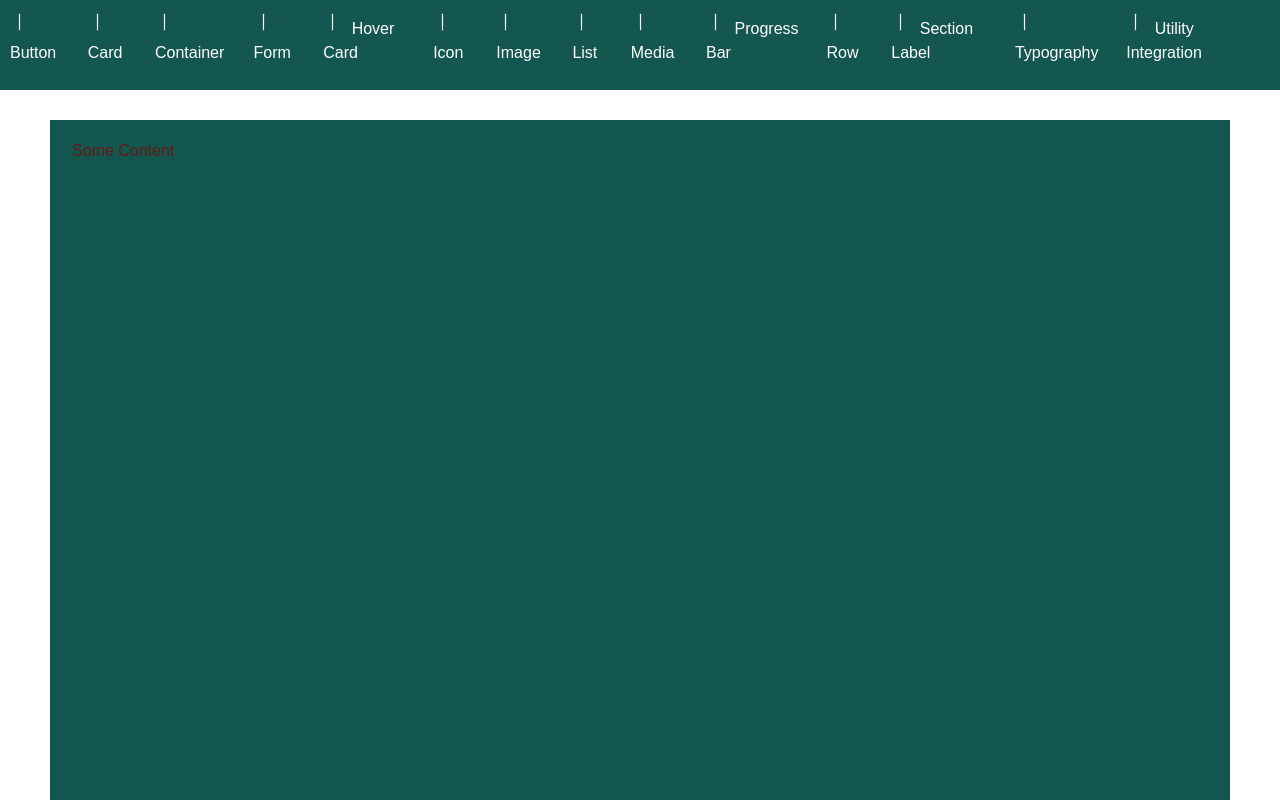
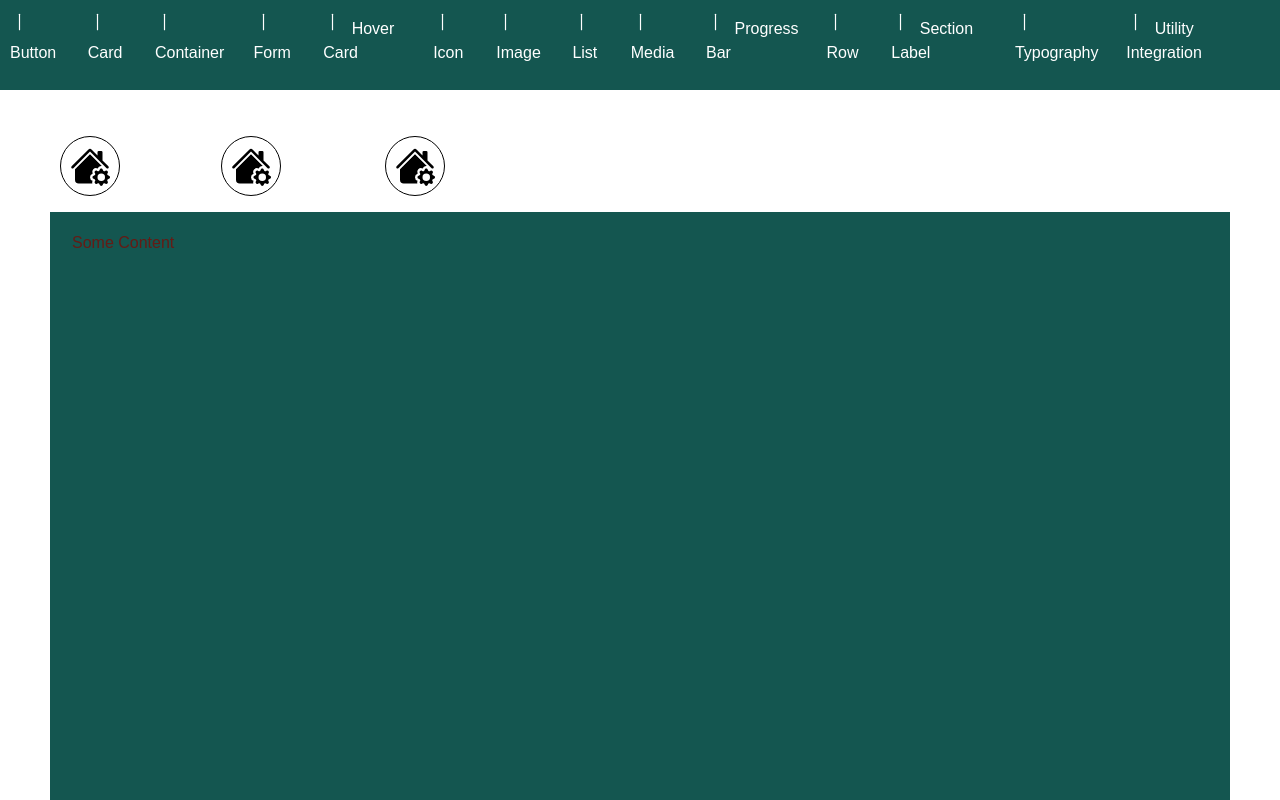
Before and after one commit to nrmndev/nrmndev-fw, a React (Vite) app: page /integration in a window 1280 px wide. Shown: the top 800 px of the page. Built offline with nearby package versions, Linux system fonts and the light colour scheme; a web font is replaced by a local one.

Commit message:
added missing types

```diff
--- a/src/components/layout/Column.types.ts
+++ b/src/components/layout/Column.types.ts
@@ -13,4 +13,5 @@ export type ColumnComponentProps = PickUtilityProps<
   | "lg"
   | "xl"
   | "xxl"
+  | "children"
 > & { gap?: SizeOptions };
--- a/src/routing/SampleComponents/SampleIntegration.tsx
+++ b/src/routing/SampleComponents/SampleIntegration.tsx
@@ -1,7 +1,8 @@
 // import IntegrationComponentTesting from "components/utility-styled-component/IntegrationComponentTesting";
 // import img from "/images/homepage/construction_1.jpg";
-import { Container, Row } from "@uiComponents";
+import { Column, Container, Media, Row } from "@uiComponents";
 import { useEffect, useRef } from "react";
+import { BsFillHouseGearFill } from "react-icons/bs";
 // import { isKeyInPropPresent } from "@utils";
 // import { MarginProps, MarginValueUnitOptions } from "@uiTypes";
 const SampleIntegration = () => {
@@ -13,6 +14,49 @@ const SampleIntegration = () => {
 
   return (
     <>
+      <Container className="flex flex-3">
+        <Column flex={{ alignContent: "center", justifyContent: "evenly" }}>
+          <Media
+            icon={{
+              icon: BsFillHouseGearFill,
+              rounded: true,
+              variant: "outline",
+              background: "white",
+            }}
+            heading={{ children: "1.2m+", as: "h3", color: "white" }}
+            body={{
+              children: "Projects Done",
+              color: "white",
+            }}
+          />
+          <Media
+            icon={{
+              icon: BsFillHouseGearFill,
+              rounded: true,
+              variant: "outline",
+              background: "white",
+            }}
+            heading={{ children: "1.2m+", as: "h3", color: "white" }}
+            body={{
+              children: "Projects Done",
+              color: "white",
+            }}
+          />{" "}
+          <Media
+            icon={{
+              icon: BsFillHouseGearFill,
+              rounded: true,
+              variant: "outline",
+              background: "white",
+            }}
+            heading={{ children: "1.2m+", as: "h3", color: "white" }}
+            body={{
+              children: "Projects Done",
+              color: "white",
+            }}
+          />
+        </Column>
+      </Container>
       <Container
         background="primary"
         border={{ width: 2, style: "solid", color: "primary" }}
--- a/src/types/Props/typographyProps.ts
+++ b/src/types/Props/typographyProps.ts
@@ -1,7 +1,3 @@
-import { ColorProps, TextProps } from "@uiTypes";
-
 export type TextAsProps = {
   as?: "h1" | "h2" | "h3" | "h4" | "h5" | "h6" | "p" | "span";
 };
-
-export type TypographyProps = {} & ColorProps & TextAsProps & TextProps;
```
Also changed, not shown: src/components/typography/Typography.types.ts (+5 -13 lines).
